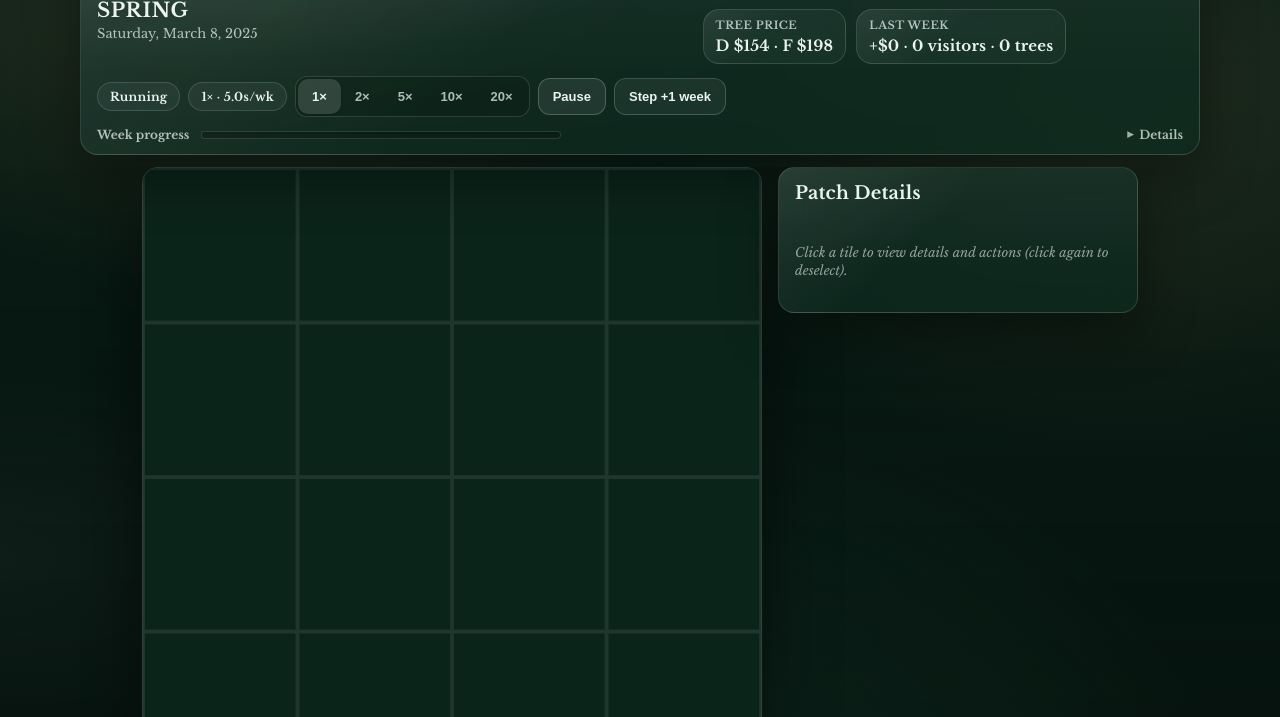
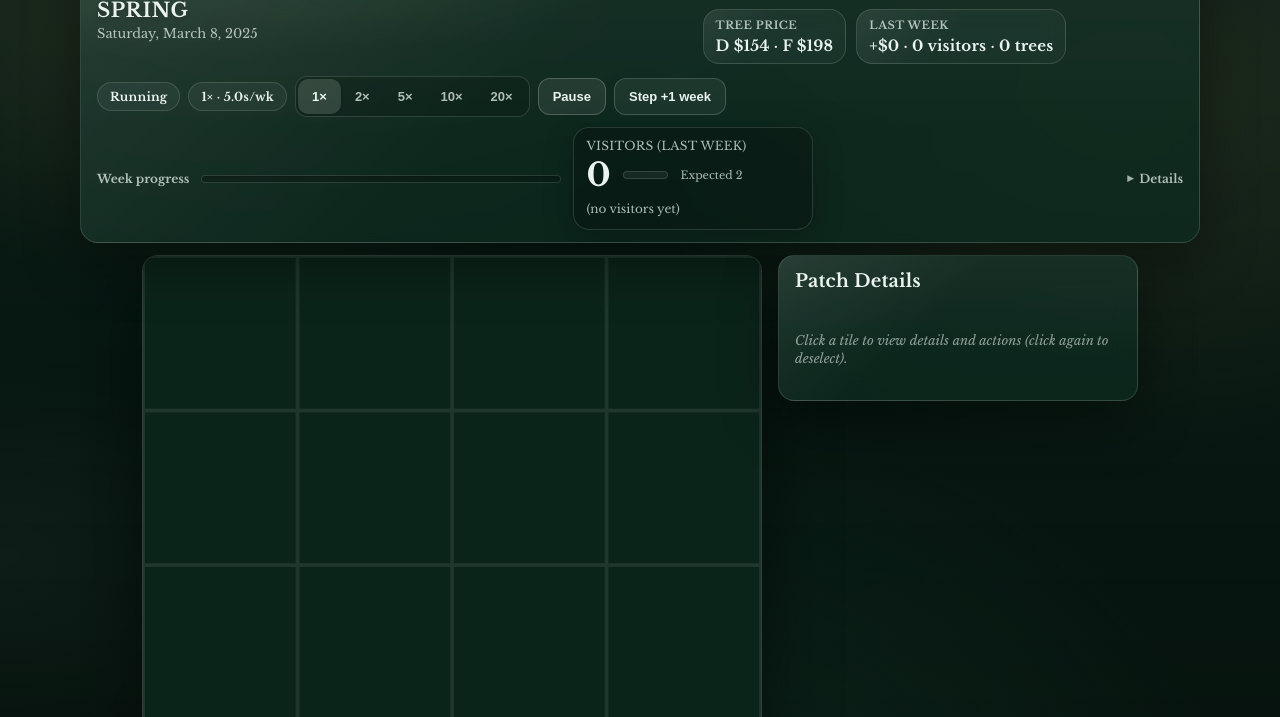
Before and after one commit to lrobadey/evergreentycoon, a website built with Vite: page index.html in a window 1280 px wide. Shown: the part 83-800 px from the top of the page. Built offline with nearby package versions, Linux system fonts and the light colour scheme; files whose address does not match are found by name.

Commit message:
Add visual weekly visitor indicator

```diff
--- a/src/main.ts
+++ b/src/main.ts
@@ -71,6 +71,7 @@ const MS_PER_WEEK_AT_1X = 5000; // 1 week per 5 seconds at 1x speed
 
 const state = createInitialState();
 let hoveredTileIdx: number | null = null;
+let previousVisitorCount: number | null = null;
 
 function idx(x: number, y: number, w: number): number {
   return y * w + x;
@@ -221,6 +222,42 @@ hudBottom.appendChild(weekProgressBarEl);
 const weekProgressFillEl = document.createElement("div");
 weekProgressFillEl.classList.add("hudWeekMeterFill");
 weekProgressBarEl.appendChild(weekProgressFillEl);
+
+// Visitors (visual)
+const visitorBadgeEl = document.createElement("div");
+visitorBadgeEl.classList.add("visitorBadge");
+hudBottom.appendChild(visitorBadgeEl);
+
+const visitorHeaderEl = document.createElement("div");
+visitorHeaderEl.classList.add("visitorBadgeTitle");
+visitorHeaderEl.textContent = "Visitors (last week)";
+visitorBadgeEl.appendChild(visitorHeaderEl);
+
+const visitorSummaryEl = document.createElement("div");
+visitorSummaryEl.classList.add("visitorBadgeSummary");
+visitorBadgeEl.appendChild(visitorSummaryEl);
+
+const visitorCountEl = document.createElement("div");
+visitorCountEl.classList.add("visitorBadgeCount");
+visitorSummaryEl.appendChild(visitorCountEl);
+
+const visitorBarEl = document.createElement("div");
+visitorBarEl.classList.add("visitorBadgeBar");
+visitorBarEl.setAttribute("role", "progressbar");
+visitorBarEl.setAttribute("aria-valuemin", "0");
+visitorSummaryEl.appendChild(visitorBarEl);
+
+const visitorBarFillEl = document.createElement("div");
+visitorBarFillEl.classList.add("visitorBadgeBarFill");
+visitorBarEl.appendChild(visitorBarFillEl);
+
+const visitorExpectedEl = document.createElement("div");
+visitorExpectedEl.classList.add("visitorBadgeExpected");
+visitorSummaryEl.appendChild(visitorExpectedEl);
+
+const visitorFacesEl = document.createElement("div");
+visitorFacesEl.classList.add("visitorFaces");
+visitorBadgeEl.appendChild(visitorFacesEl);
 
 // Details disclosure (tertiary info)
 const detailsEl = document.createElement("details");
@@ -661,6 +698,25 @@ function getCanvasTheme(): CanvasTheme {
 
 let receiptTimer: number | null = null;
 
+function renderVisitorFaces(count: number): void {
+  visitorFacesEl.innerHTML = "";
+  if (!Number.isFinite(count) || count <= 0) {
+    const placeholder = document.createElement("div");
+    placeholder.classList.add("visitorFacesEmpty");
+    placeholder.textContent = "(no visitors yet)";
+    visitorFacesEl.appendChild(placeholder);
+    return;
+  }
+
+  const faceCount = clamp(Math.round(count / 8), 3, 18);
+  for (let i = 0; i < faceCount; i++) {
+    const face = document.createElement("span");
+    face.classList.add("visitorFace");
+    face.title = `${count} visitors last week`;
+    visitorFacesEl.appendChild(face);
+  }
+}
+
 function showReceipt(message: string): void {
   if (!message) return;
   panelReceiptEl.textContent = message;
@@ -712,9 +768,34 @@ function renderHud(): void {
     const p = state.lastReport.prices.trees;
     priceEl.textContent = `D $${p.douglasFir} · F $${p.fraserFir}`;
     marketEl.textContent = `+$${state.lastReport.revenue.total} · ${state.lastReport.visitors} visitors · ${state.lastReport.treesSold} trees`;
+
+    const expected = state.lastReport.expectedVisitors;
+    const actual = state.lastReport.visitors;
+    visitorCountEl.textContent = `${actual}`;
+    visitorExpectedEl.textContent = `Expected ${expected.toFixed(0)}`;
+    visitorBarEl.setAttribute("aria-valuenow", `${actual}`);
+    visitorBarEl.setAttribute("aria-valuemax", `${Math.max(expected, actual)}`);
+    const fill = expected > 0 ? clamp(actual / expected, 0, 1.4) : 0;
+    visitorBarFillEl.style.transform = `scaleX(${fill})`;
+    renderVisitorFaces(actual);
+
+    if (previousVisitorCount !== actual) {
+      previousVisitorCount = actual;
+      visitorBadgeEl.classList.remove("isFresh");
+      window.requestAnimationFrame(() => {
+        visitorBadgeEl.classList.add("isFresh");
+      });
+    }
   } else {
     priceEl.textContent = "—";
     marketEl.textContent = "—";
+    visitorCountEl.textContent = "—";
+    visitorExpectedEl.textContent = "Waiting for first market week";
+    visitorBarEl.setAttribute("aria-valuenow", "0");
+    visitorBarEl.setAttribute("aria-valuemax", "0");
+    visitorBarFillEl.style.transform = "scaleX(0)";
+    previousVisitorCount = null;
+    renderVisitorFaces(0);
   }
 
   pauseBtn.textContent = state.running ? "Pause" : "Play";
--- a/src/style.css
+++ b/src/style.css
@@ -484,6 +484,104 @@ body::before {
 
 .hudWeekMeter.isPaused {
   opacity: 0.65;
+}
+
+.visitorBadge {
+  display: grid;
+  grid-template-columns: auto;
+  gap: 6px;
+  padding: 10px 12px;
+  border-radius: var(--radius-lg);
+  background: rgba(0, 0, 0, 0.25);
+  border: 1px solid var(--glass-border);
+  box-shadow: var(--shadow-card);
+  min-width: 240px;
+}
+
+.visitorBadgeTitle {
+  font-size: 12px;
+  letter-spacing: 0.02em;
+  text-transform: uppercase;
+  color: var(--muted-text);
+}
+
+.visitorBadgeSummary {
+  display: flex;
+  align-items: center;
+  gap: 12px;
+}
+
+.visitorBadgeCount {
+  font-size: 32px;
+  font-weight: 700;
+  line-height: 1;
+}
+
+.visitorBadgeBar {
+  flex: 1 1 auto;
+  height: 8px;
+  border-radius: var(--radius-pill);
+  background: rgba(255, 255, 255, 0.06);
+  border: 1px solid var(--glass-border);
+  overflow: hidden;
+}
+
+.visitorBadgeBarFill {
+  height: 100%;
+  width: 100%;
+  transform-origin: left;
+  transform: scaleX(0);
+  transition: transform 260ms ease;
+  background: linear-gradient(90deg, var(--accent-soft), var(--accent));
+  box-shadow: 0 0 12px var(--accent-soft);
+}
+
+.visitorBadgeExpected {
+  font-size: 11px;
+  color: var(--muted-text);
+  min-width: 120px;
+}
+
+.visitorFaces {
+  display: grid;
+  grid-template-columns: repeat(auto-fill, minmax(14px, 1fr));
+  gap: 6px 8px;
+  align-items: center;
+  min-height: 22px;
+}
+
+.visitorFace {
+  width: 14px;
+  height: 14px;
+  border-radius: 50%;
+  background: radial-gradient(circle at 30% 30%, rgba(255, 255, 255, 0.85), rgba(255, 255, 255, 0.1));
+  border: 1px solid var(--glass-border-light);
+  box-shadow: 0 3px 10px rgba(0, 0, 0, 0.35), 0 0 6px rgba(242, 195, 107, 0.35);
+  position: relative;
+}
+
+.visitorFace::after {
+  content: "";
+  position: absolute;
+  inset: -4px;
+  border-radius: 50%;
+  background: radial-gradient(circle, rgba(242, 195, 107, 0.18), transparent 60%);
+  opacity: 0.8;
+}
+
+.visitorFacesEmpty {
+  grid-column: 1 / -1;
+  color: var(--muted-text);
+  font-size: 12px;
+}
+
+.visitorBadge.isFresh {
+  animation: visitorPulse 600ms ease;
+}
+
+@keyframes visitorPulse {
+  0% { box-shadow: 0 0 0 0 rgba(242, 195, 107, 0.5); }
+  100% { box-shadow: 0 0 0 18px rgba(242, 195, 107, 0); }
 }
 
 .hudDetails {
```
